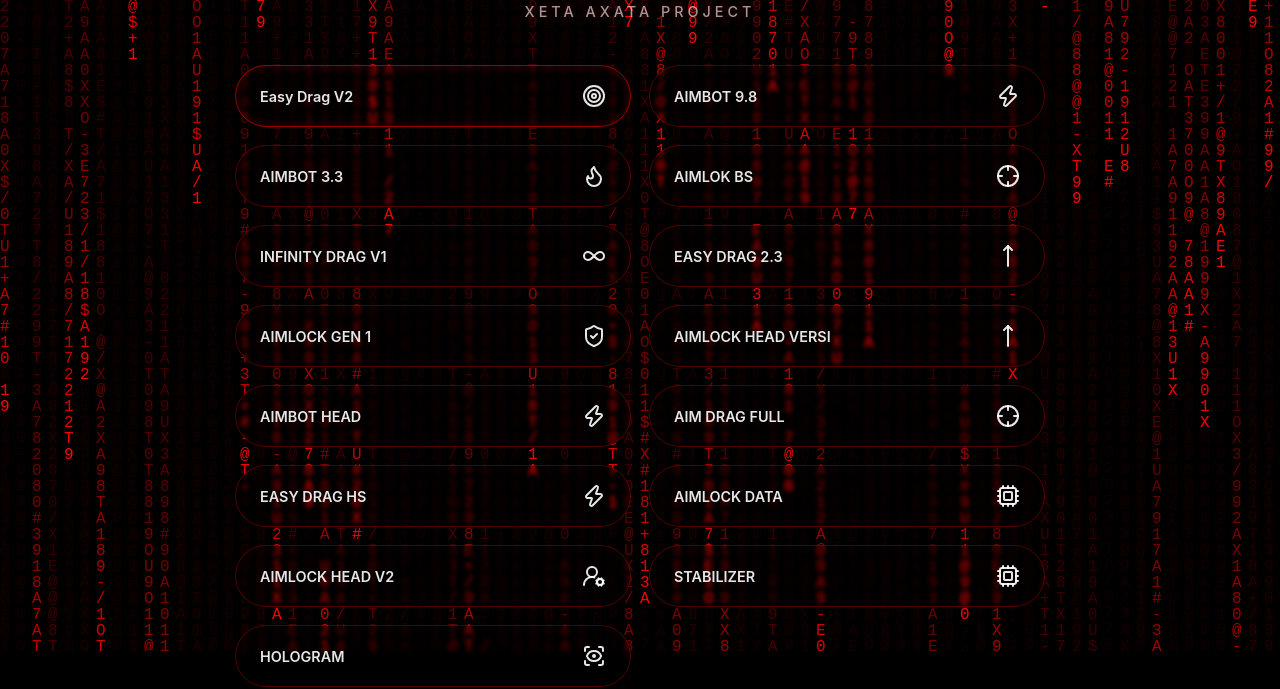
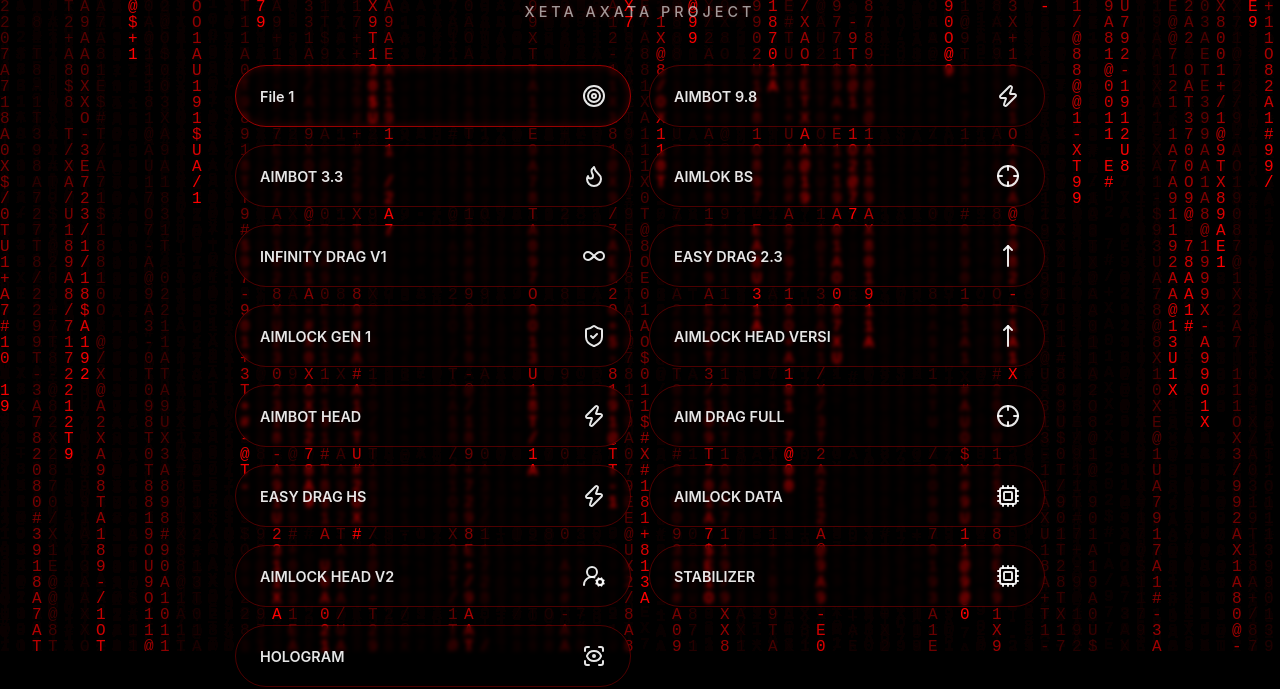
Before and after one commit to Arrs123/bae.home_Nevers, a plain HTML site: page menu1.html in a window 1280 px wide. Shown: the part 149-838 px from the top of the page. Drawn offline with nearby package versions, Linux system fonts and the light colour scheme.

Commit message:
Update menu1.html

```diff
--- a/menu1.html
+++ b/menu1.html
@@ -173,7 +173,7 @@
 
             <div class="grid-buttons">
                 <a href="https://www.mediafire.com/file/2rj2lw301s1ytbo/EazyDrag+v2+©.zip/file" target="_blank">
-                    <button class="btn-featured"><span>Easy Drag V2</span><i data-lucide="target"></i></button>
+                    <button class="btn-featured"><span>File 1</span><i data-lucide="target"></i></button>
                 </a>
                 <a href="https://www.mediafire.com/file/x2c3i3igfqhak1n/AIMBOT+95%+++LOCATION.zip/file" target="_blank">
                     <button><span>AIMBOT 9.8</span><i data-lucide="zap"></i></button>
```
